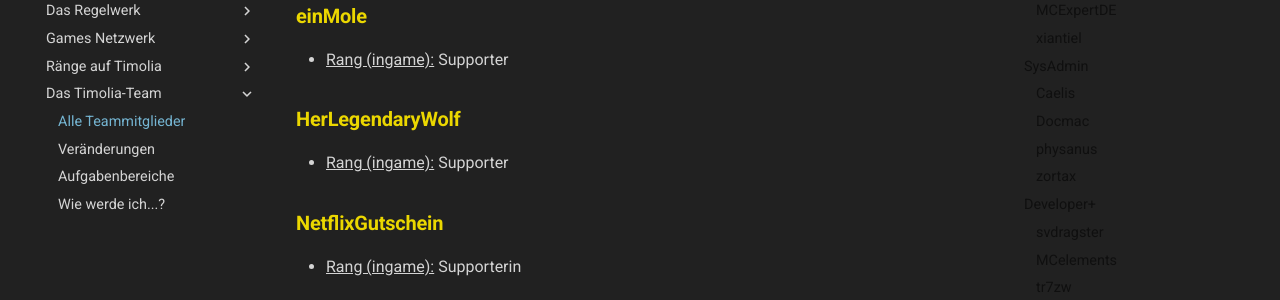
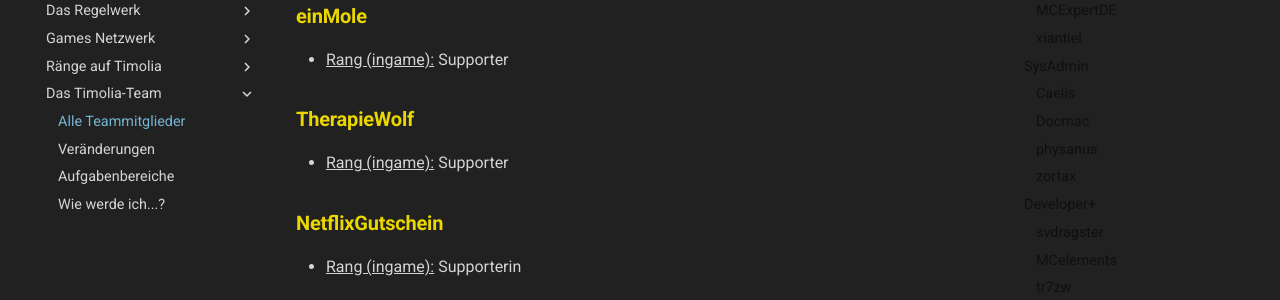
Before and after one commit to TimoliaDE/HowTo, an MkDocs documentation site: the page built from docs/team/members.md, in a window 1280 px wide and 900 px high, scrolled down 5850 px. Shown: the part 153-453 px from the top of the window. Built offline with MkDocs 1.6.1 and Material for MkDocs 9.7.7, drawn with Linux system fonts in a browser that asks for light colours; old or Windows-style settings are respelled for this version of MkDocs.

Commit message:
HerLegendaryWolf -> TherapieWolf

```diff
--- a/docs/team/members.md
+++ b/docs/team/members.md
@@ -182,7 +182,7 @@ Supporter stehen für alle grundlegenden Fragen und Reports zur Verfügung und s
 ### <strong><span class='supporter'>einMole</span></strong>
 - <u>Rang (ingame):</u> Supporter
 
-### <strong><span class='supporter'>HerLegendaryWolf</span></strong>
+### <strong><span class='supporter'>TherapieWolf</span></strong>
 - <u>Rang (ingame):</u> Supporter
 
 ### <strong><span class='supporter'>NetflixGutschein</span></strong>
```
